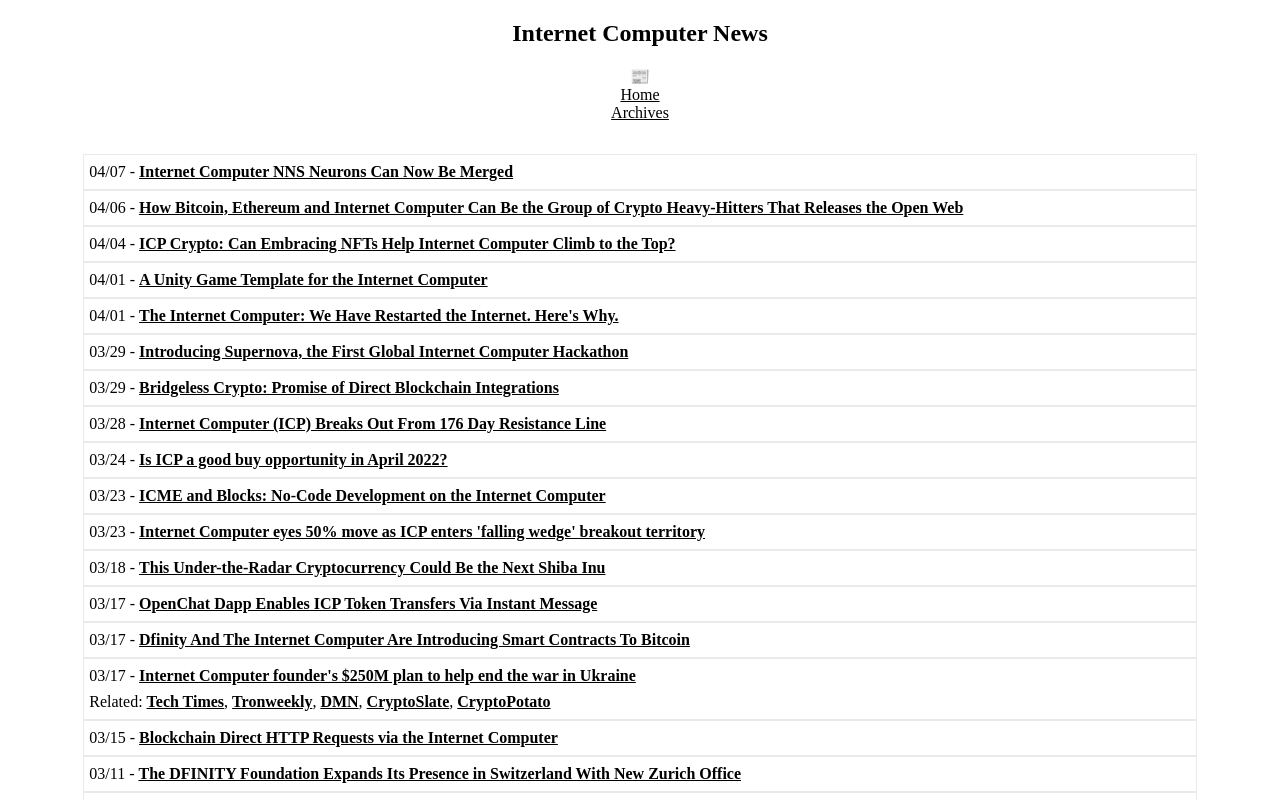
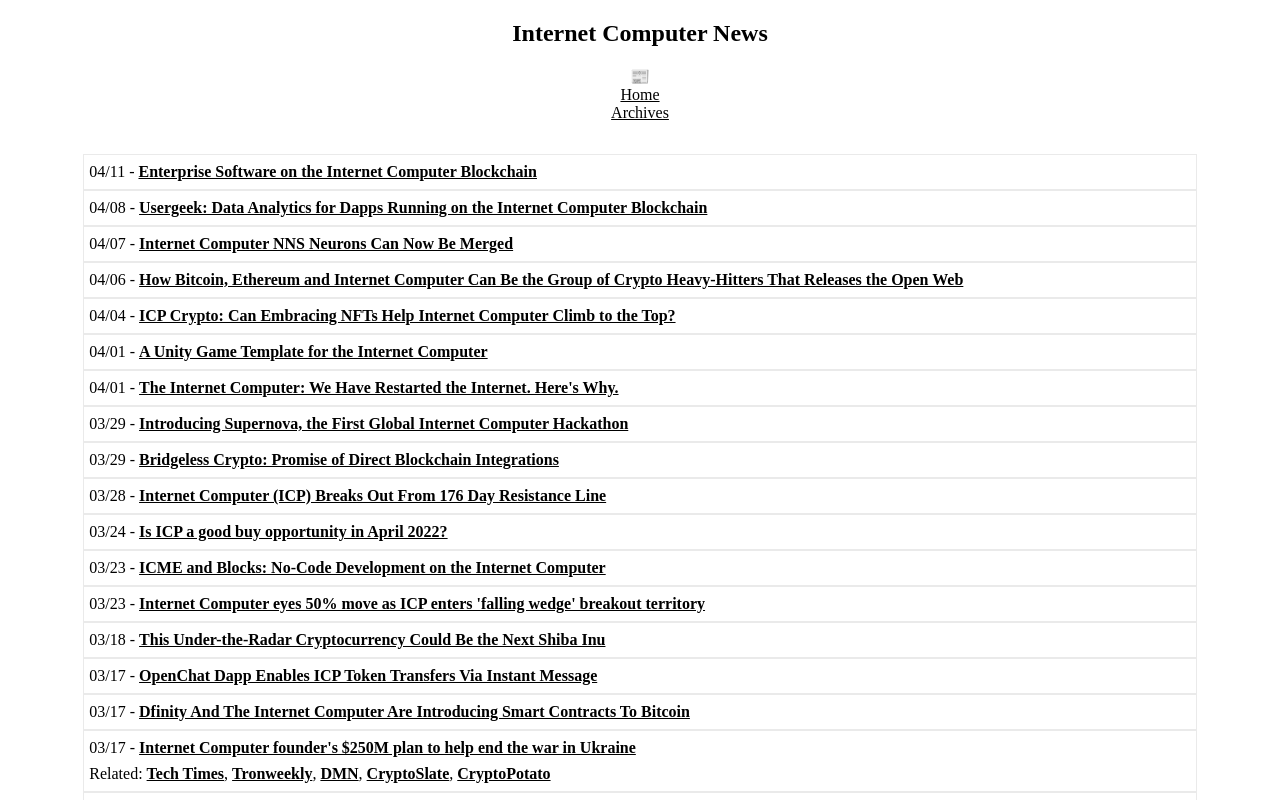
Before and after one commit to rjlucasm/ictoday, a Next.js app: page /news/2022 in a window 1280 px wide. Shown: the top 800 px of the page. Built offline with nearby package versions, Linux system fonts and the light colour scheme.

Commit message:
News 04/11

```diff
--- a/pages/news/2022.js
+++ b/pages/news/2022.js
@@ -19,6 +19,12 @@
             <Link href="/archive"><a style={{ color: 'inherit' }}>Archives</a></Link>
 
             <div className="pagesgrid">
+            <div className="pagescard">04/11 -&nbsp;
+                <a href="https://medium.com/dfinity/blockchain-technology-is-already-rapidly-transforming-software-but-the-internet-computer-is-47fbec098267" target="_blank" rel="noopener noreferrer">Enterprise Software on the Internet Computer Blockchain</a>
+            </div>
+            <div className="pagescard">04/08 -&nbsp;
+                <a href="https://medium.com/dfinity/usergeek-data-analytics-for-dapps-running-on-the-internet-computer-blockchain-decc016348dc" target="_blank" rel="noopener noreferrer">Usergeek: Data Analytics for Dapps Running on the Internet Computer Blockchain</a>
+            </div>
             <div className="pagescard">04/07 -&nbsp;
                 <a href="https://medium.com/dfinity/internet-computer-nns-neurons-can-now-be-merged-8b4e44584dc2" target="_blank" rel="noopener noreferrer">Internet Computer NNS Neurons Can Now Be Merged</a>
             </div>
```
